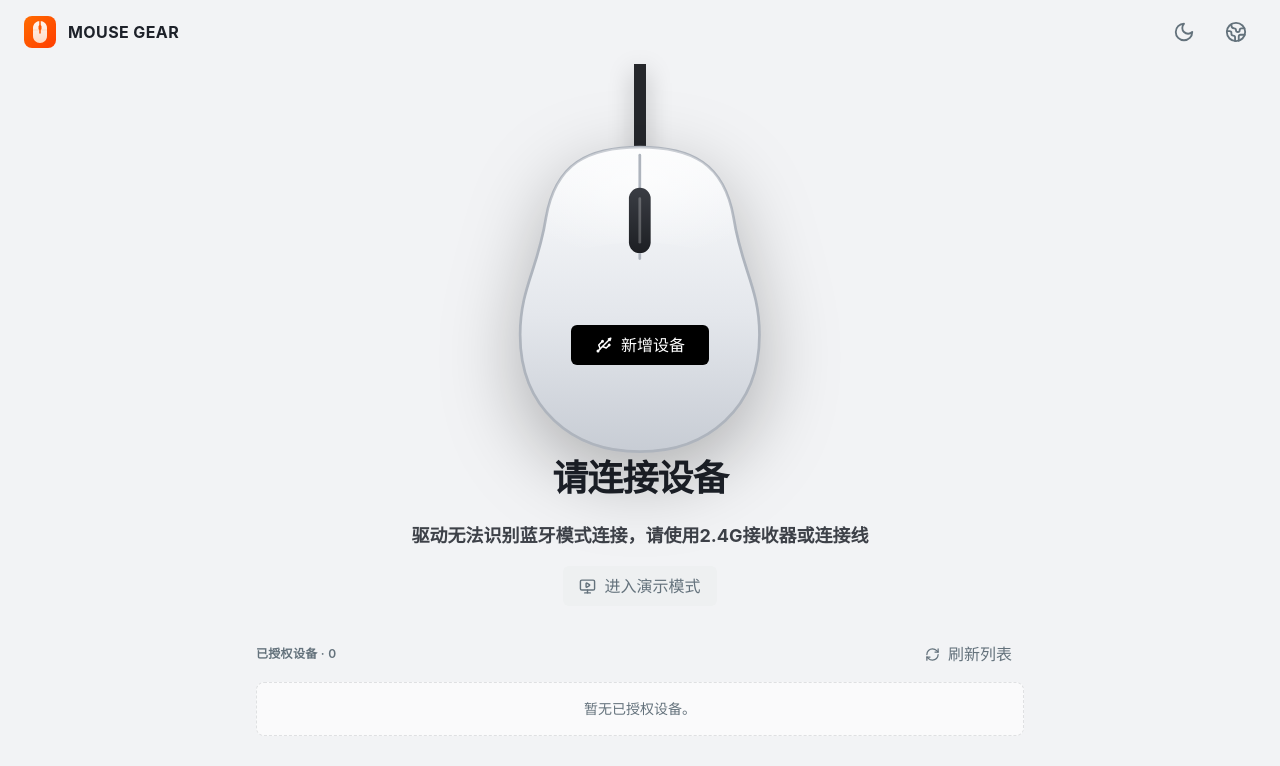
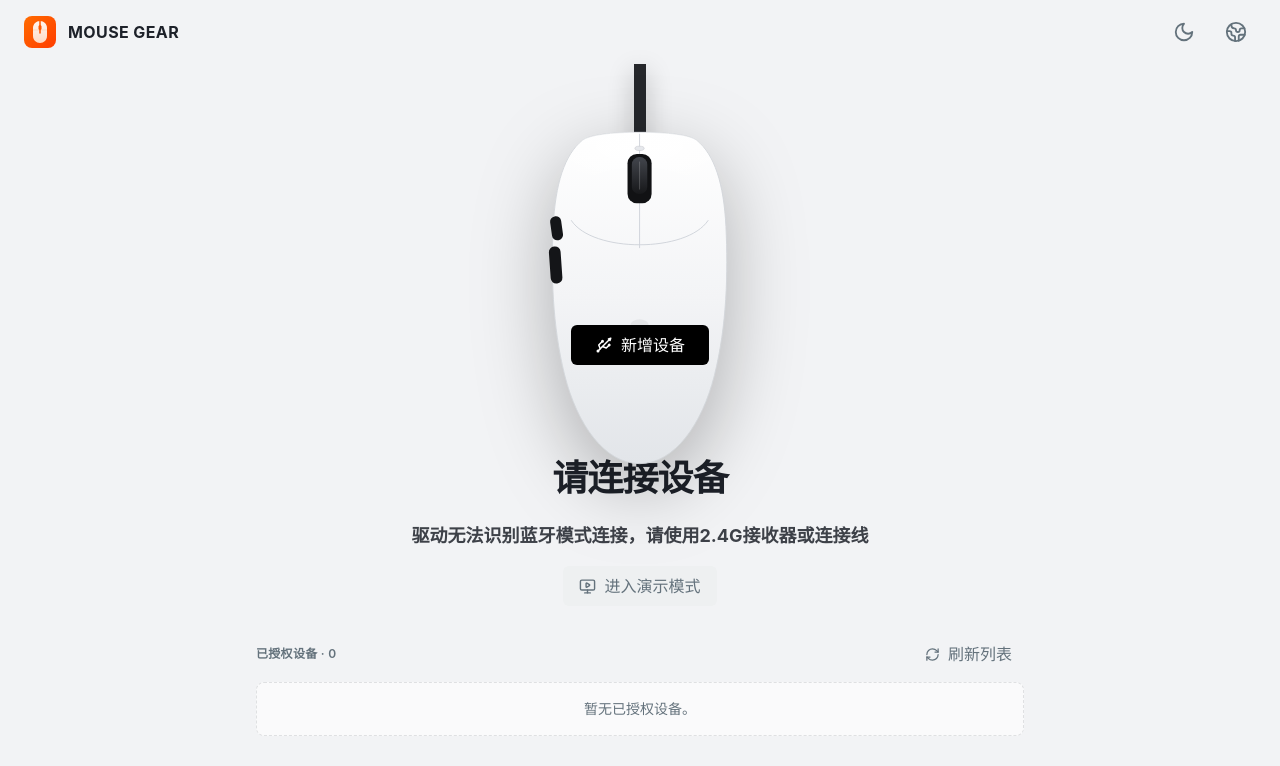
Before and after one commit to sjcao/webhid, a React (Vite) app: page / in a window 1280 px wide. Shown: the top 766 px of the page. Built offline with nearby package versions, Linux system fonts and the light colour scheme.

Commit message:
refactor(mouse): redraw vector mouse to match original white top-down render
Redesign MouseGraphic as a tall, white glossy top-down mouse with split
left/right buttons, black scroll wheel housing, top sensor mark and two
left side buttons - closely matching the original ic-moouse.png look.

```diff
--- a/src/features/mouse/mouse-graphic.tsx
+++ b/src/features/mouse/mouse-graphic.tsx
@@ -5,20 +5,21 @@ type MouseGraphicProps = {
 };
 
 /**
- * 纯矢量的鼠标俯视图，替代此前较大的位图 (ic-moouse.png)。
- * 使用浅银灰机身 + 深色滚轮，在深色首页与浅色驱动界面上都清晰可读。
- * viewBox 采用 26:25 比例，与按键画布容器的 aspect-[26/25] 对齐，
- * 便于按百分比在其上叠加按键标签与高亮圆点。
+ * 纯矢量的白色鼠标俯视图，参照原位图 (ic-moouse.png) 重绘：
+ * 竖向卵石机身、左右键分缝、顶部黑色滚轮与传感器标记、左侧两个侧键。
+ * viewBox 保持与原图一致的 627×1102 比例，默认 preserveAspectRatio (meet)
+ * 使其在容器内居中展示，行为等同于旧图的 object-contain，
+ * 所以叠加在上面的按键标签与高亮圆点百分比定位仍然对齐。
  */
 export function MouseGraphic({ className }: MouseGraphicProps) {
   const uid = useId();
   const bodyId = `mg-body-${uid}`;
+  const glossId = `mg-gloss-${uid}`;
   const wheelId = `mg-wheel-${uid}`;
-  const glossId = `mg-gloss-${uid}`;
 
   return (
     <svg
-      viewBox="0 0 260 250"
+      viewBox="0 0 627 1102"
       fill="none"
       xmlns="http://www.w3.org/2000/svg"
       className={className}
@@ -26,42 +27,56 @@ export function MouseGraphic({ className }: MouseGraphicProps) {
       aria-label="mouse"
     >
       <defs>
-        <linearGradient id={bodyId} x1="130" y1="12" x2="130" y2="240" gradientUnits="userSpaceOnUse">
-          <stop stopColor="#fbfcfd" />
-          <stop offset="0.55" stopColor="#e4e7ec" />
-          <stop offset="1" stopColor="#c7ccd4" />
+        <linearGradient id={bodyId} x1="313" y1="10" x2="313" y2="1090" gradientUnits="userSpaceOnUse">
+          <stop stopColor="#ffffff" />
+          <stop offset="0.5" stopColor="#f3f4f6" />
+          <stop offset="1" stopColor="#e2e5e9" />
         </linearGradient>
-        <linearGradient id={wheelId} x1="130" y1="44" x2="130" y2="92" gradientUnits="userSpaceOnUse">
-          <stop stopColor="#3a3d44" />
-          <stop offset="1" stopColor="#1d1f23" />
-        </linearGradient>
-        <radialGradient id={glossId} cx="0.5" cy="0.26" r="0.62">
-          <stop stopColor="#ffffff" stopOpacity="0.9" />
+        <radialGradient id={glossId} cx="0.5" cy="0.2" r="0.7">
+          <stop stopColor="#ffffff" stopOpacity="0.95" />
           <stop offset="1" stopColor="#ffffff" stopOpacity="0" />
         </radialGradient>
+        <linearGradient id={wheelId} x1="313" y1="92" x2="313" y2="216" gradientUnits="userSpaceOnUse">
+          <stop stopColor="#43464d" />
+          <stop offset="1" stopColor="#161719" />
+        </linearGradient>
       </defs>
 
       {/* 机身轮廓 */}
       <path
-        d="M130 14 C92 14 68 26 61 66 C55 104 42 118 42 152 C42 206 80 238 130 238 C180 238 218 206 218 152 C218 118 205 104 199 66 C192 26 168 14 130 14 Z"
+        d="M313 14 C220 14 150 22 128 40 C70 86 40 180 33 320 C26 470 30 640 70 800 C110 960 200 1088 313 1088 C426 1088 516 960 556 800 C596 640 600 470 593 320 C586 180 556 86 498 40 C476 22 406 14 313 14 Z"
         fill={`url(#${bodyId})`}
-        stroke="#aeb4bd"
-        strokeWidth="2"
+        stroke="#d3d6db"
+        strokeWidth="3"
       />
 
       {/* 顶部高光 */}
       <path
-        d="M130 14 C92 14 68 26 61 66 C58 84 52 96 48 108 C70 92 100 84 130 84 C160 84 190 92 212 108 C208 96 202 84 199 66 C192 26 168 14 130 14 Z"
+        d="M313 14 C220 14 150 22 128 40 C90 74 62 130 48 220 C150 150 220 128 313 128 C406 128 476 150 578 220 C564 130 536 74 498 40 C476 22 406 14 313 14 Z"
         fill={`url(#${glossId})`}
-        opacity="0.7"
+        opacity="0.85"
       />
 
       {/* 左右键分缝 */}
-      <path d="M130 20 L130 96" stroke="#aeb4bd" strokeWidth="2" strokeLinecap="round" />
+      <path d="M313 20 L313 388" stroke="#cfd3d9" strokeWidth="3" strokeLinecap="round" />
+      {/* 前部按键与机身的横向分缝 */}
+      <path d="M92 300 C 160 405 466 405 535 300" stroke="#cfd3d9" strokeWidth="3" fill="none" strokeLinecap="round" />
 
+      {/* 顶部传感器标记 */}
+      <ellipse cx="313" cy="66" rx="15" ry="7" fill="#e6e8ec" stroke="#c7cad0" strokeWidth="2" />
+
+      {/* 滚轮外壳 */}
+      <rect x="274" y="84" width="78" height="160" rx="30" fill="#111214" />
       {/* 滚轮 */}
-      <rect x="122" y="44" width="16" height="48" rx="8" fill={`url(#${wheelId})`} />
-      <line x1="130" y1="52" x2="130" y2="84" stroke="#ffffff" strokeOpacity="0.25" strokeWidth="2" strokeLinecap="round" />
+      <rect x="288" y="94" width="50" height="120" rx="24" fill={`url(#${wheelId})`} />
+      <line x1="313" y1="110" x2="313" y2="198" stroke="#ffffff" strokeOpacity="0.22" strokeWidth="3" strokeLinecap="round" />
+
+      {/* 左侧两个侧键 */}
+      <rect x="26" y="286" width="36" height="78" rx="17" fill="#141518" transform="rotate(-8 44 325)" />
+      <rect x="22" y="384" width="38" height="120" rx="18" fill="#141518" transform="rotate(-4 41 444)" />
+
+      {/* 底部传感器凹陷 */}
+      <ellipse cx="313" cy="640" rx="30" ry="20" fill="#000000" opacity="0.05" />
     </svg>
   );
 }
```
